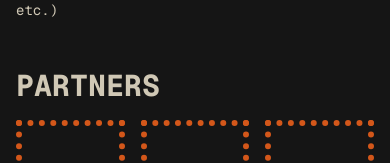
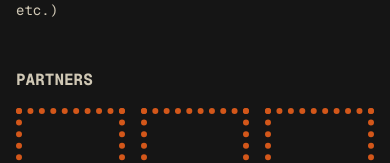
Before and after one commit to jooohneth/cookathon, a Next.js app: page / in a window 390 px wide. Shown: the part 580-743 px from the top of the page. Built offline with nearby package versions, Linux system fonts and the light colour scheme.

Commit message:
fix: responsive title

```diff
--- a/src/components/partners.tsx
+++ b/src/components/partners.tsx
@@ -1,7 +1,9 @@
 const Partners = () => {
   return (
     <div className="w-full mt-12 flex flex-col gap-4">
-      <div className="text-3xl font-bold uppercase">Partners</div>
+      <div className="text-md md:text-xl lg:text-2xl xl:text-3xl font-bold uppercase">
+        Partners
+      </div>
       <div className="grid grid-cols-3 md:grid-cols-6 gap-4">
         <div className="w-full h-16 md:h-24 border-6 border-dotted border-o-accent"></div>
         <div className="w-full h-16 md:h-24 border-6 border-dotted border-o-accent"></div>
```
